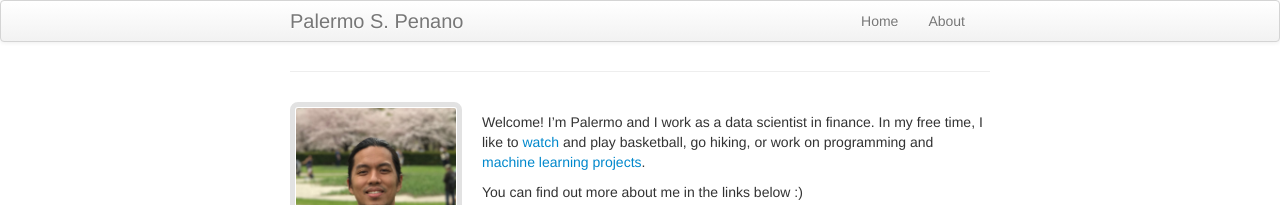
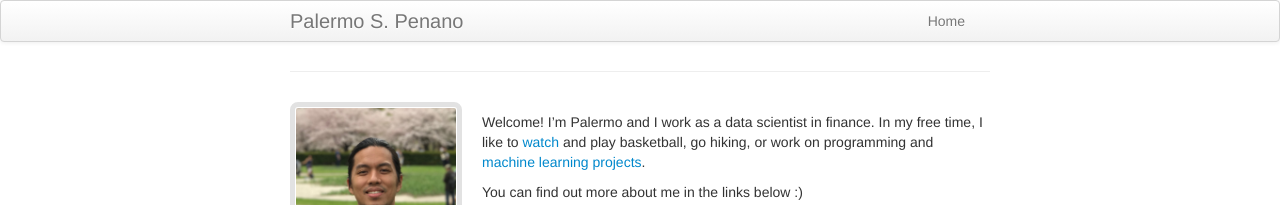
Before and after one commit to palpen/palermopenano, a Jekyll site: the page built from index.md, in a window 1280 px wide. Shown: the top 205 px of the page. Built offline with Jekyll 4.4.1, drawn with Linux system fonts in a browser that asks for light colours.

Commit message:
remove about page from main page

```diff
--- a/_includes/themes/twitter/default.html
+++ b/_includes/themes/twitter/default.html
@@ -34,7 +34,7 @@
           <a class="brand" href="{{ HOME_PATH }}">{{ site.title }}</a>
           <ul class="nav">
               <li><a href="{{ BASE_PATH }}">Home</a></li>
-              <li><a href="{{ BASE_PATH }}/pages/about.html">About</a></li>
+              <!-- <li><a href="{{ BASE_PATH }}/pages/about.html">About</a></li> -->
           </ul>
         </div>
       </div>
```
